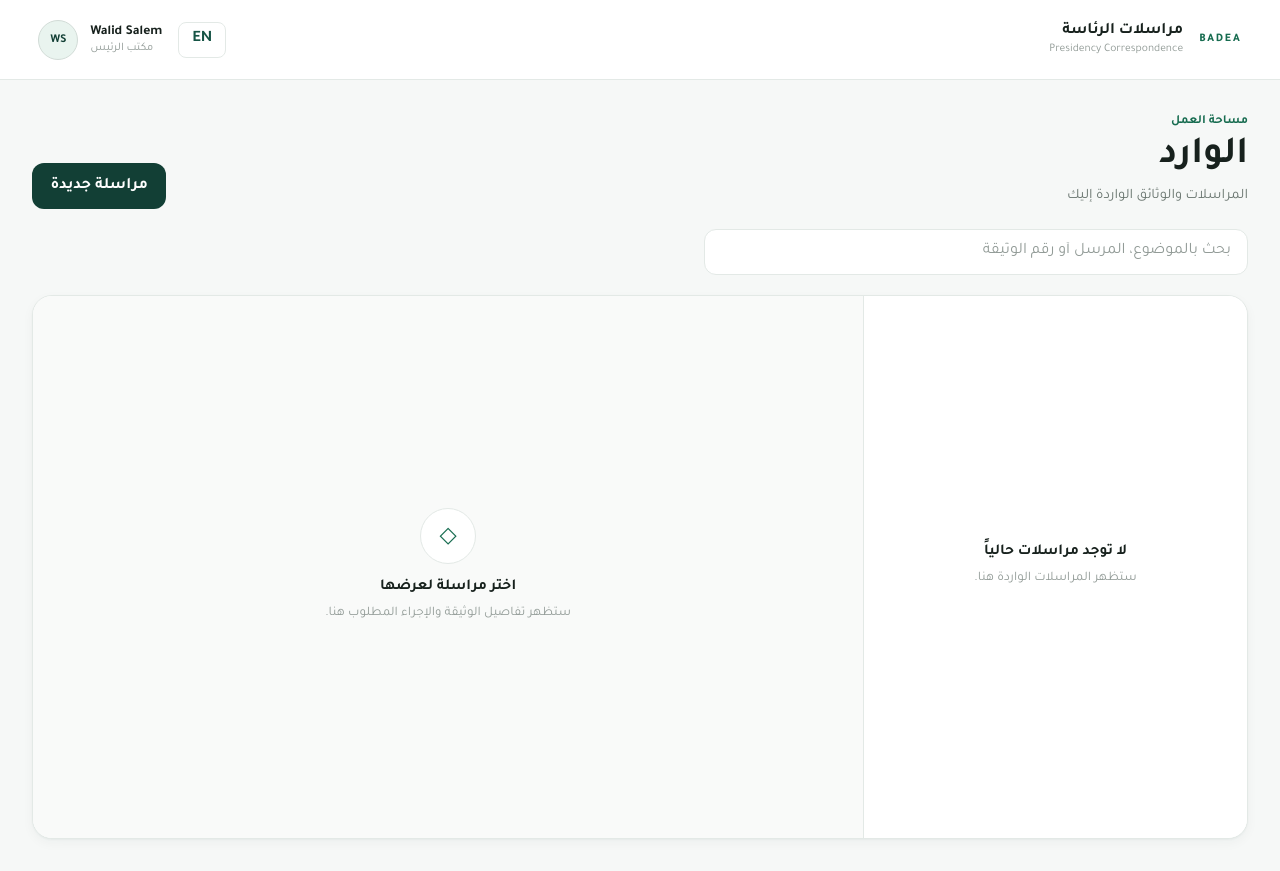
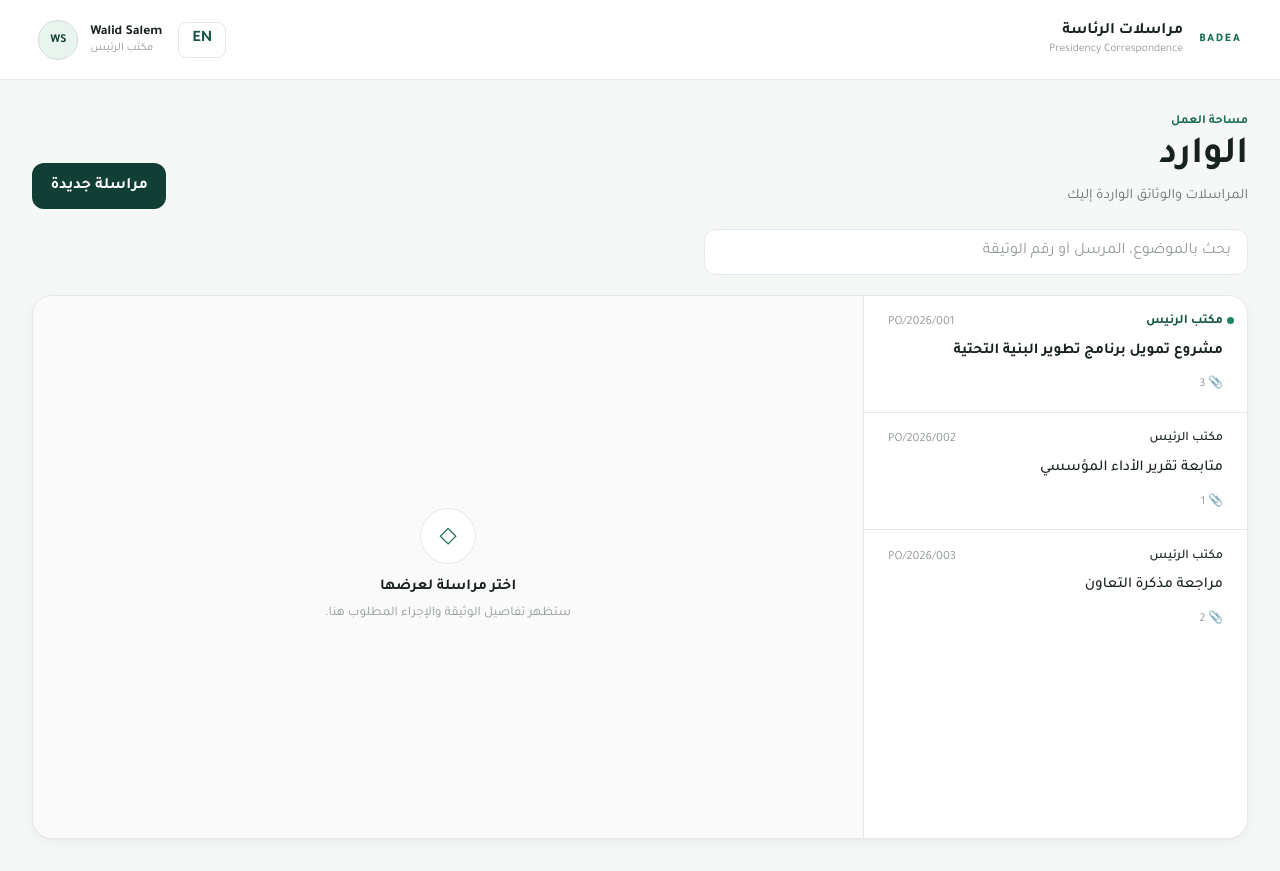
Before and after one commit to Walidelmasri/badea-correspondence-starter, an Angular app: page /inbox in a window 1280 px wide. Built offline with nearby package versions, Linux system fonts and the light colour scheme.

Commit message:
feat: add inbox selection and correspondence detail view

```diff
--- a/src/app/features/inbox/application/inbox.facade.ts
+++ b/src/app/features/inbox/application/inbox.facade.ts
@@ -2,6 +2,7 @@ import {
   computed,
   inject,
   Injectable,
+  signal,
 } from '@angular/core';
 import { toSignal } from '@angular/core/rxjs-interop';
 
@@ -10,6 +11,8 @@ import { CorrespondenceRepository } from '../domain/correspondence.repository';
 @Injectable()
 export class InboxFacade {
   private readonly repository = inject(CorrespondenceRepository);
+
+  private readonly selectedCorrespondenceId = signal<string | null>(null);
 
   readonly correspondence = toSignal(
     this.repository.getInbox(),
@@ -24,4 +27,24 @@ export class InboxFacade {
         .filter((item) => item.status === 'unread')
         .length,
   );
+
+  readonly selectedCorrespondence = computed(
+    () => {
+      const selectedId = this.selectedCorrespondenceId();
+
+      if (selectedId === null) {
+        return null;
+      }
+
+      return (
+        this.correspondence()
+          .find((item) => item.id === selectedId)
+        ?? null
+      );
+    },
+  );
+
+  selectCorrespondence(id: string): void {
+    this.selectedCorrespondenceId.set(id);
+  }
 }
--- a/src/app/features/inbox/presentation/inbox-page.component.html
+++ b/src/app/features/inbox/presentation/inbox-page.component.html
@@ -40,6 +40,7 @@
       class="inbox-workspace__list"
       [attr.aria-label]="translation.text().inbox.title"
     >
+      @if (inbox.correspondence().length === 0) {
         <div class="inbox-workspace__empty">
           <strong>
             {{ translation.text().inbox.empty.title }}
@@ -49,12 +50,102 @@
             {{ translation.text().inbox.empty.description }}
           </span>
         </div>
+      } @else {
+        <div class="correspondence-list">
+          @for (
+            item of inbox.correspondence();
+            track item.id
+          ) {
+            <button
+              class="correspondence-card"
+              [class.correspondence-card--unread]="
+                item.status === 'unread'
+              "
+              [class.correspondence-card--selected]="
+                inbox.selectedCorrespondence()?.id === item.id
+              "
+              type="button"
+              (click)="inbox.selectCorrespondence(item.id)"
+            >
+              <span
+                class="correspondence-card__status"
+                aria-hidden="true"
+              ></span>
+
+              <div class="correspondence-card__body">
+                <div class="correspondence-card__meta">
+                  <strong>
+                    {{ item.senderName }}
+                  </strong>
+
+                  <span>
+                    {{ item.referenceNumber }}
+                  </span>
+                </div>
+
+                <h2>
+                  {{ item.subject }}
+                </h2>
+
+                <div class="correspondence-card__footer">
+                  @if (item.attachmentCount > 0) {
+                    <span>
+                      📎 {{ item.attachmentCount }}
+                    </span>
+                  }
+                </div>
+              </div>
+            </button>
+          }
+        </div>
+      }
     </section>
 
     <section
       class="inbox-workspace__detail"
       aria-live="polite"
     >
+      @if (inbox.selectedCorrespondence(); as selected) {
+        <article class="correspondence-detail">
+          <header class="correspondence-detail__header">
+            <div>
+              <span class="correspondence-detail__reference">
+                {{ selected.referenceNumber }}
+              </span>
+
+              <h2>
+                {{ selected.subject }}
+              </h2>
+            </div>
+          </header>
+
+          <dl class="correspondence-detail__metadata">
+            <div>
+              <dt>المرسل</dt>
+              <dd>{{ selected.senderName }}</dd>
+            </div>
+
+            <div>
+              <dt>الإدارة</dt>
+              <dd>{{ selected.senderDepartment }}</dd>
+            </div>
+
+            <div>
+              <dt>الإجراء المطلوب</dt>
+              <dd>{{ selected.instruction }}</dd>
+            </div>
+
+            <div>
+              <dt>المرفقات</dt>
+              <dd>{{ selected.attachmentCount }}</dd>
+            </div>
+          </dl>
+
+          <div class="correspondence-detail__document">
+            <span>معاينة الوثيقة</span>
+          </div>
+        </article>
+      } @else {
         <div class="inbox-workspace__placeholder">
           <div
             class="inbox-workspace__placeholder-icon"
@@ -71,6 +162,7 @@
             {{ translation.text().inbox.detailPlaceholder.description }}
           </span>
         </div>
+      }
     </section>
   </div>
 </section>
--- a/src/app/features/inbox/presentation/inbox-page.component.scss
+++ b/src/app/features/inbox/presentation/inbox-page.component.scss
@@ -274,3 +274,267 @@
     display: none;
   }
 }
+.correspondence-list {
+  display: flex;
+  flex-direction: column;
+}
+
+.correspondence-card {
+  position: relative;
+
+  width: 100%;
+
+  display: block;
+
+  padding: 0;
+
+  border: 0;
+  border-block-end: 1px solid var(--color-border);
+
+  background: var(--color-surface);
+  color: inherit;
+
+  text-align: start;
+
+  cursor: pointer;
+
+  transition:
+    background-color var(--transition-fast),
+    box-shadow var(--transition-fast);
+}
+
+.correspondence-card:last-child {
+  border-block-end: 0;
+}
+
+.correspondence-card:hover {
+  background: var(--color-primary-050);
+}
+
+.correspondence-card:focus-visible {
+  outline: 3px solid var(--color-primary-100);
+  outline-offset: -3px;
+}
+
+.correspondence-card__status {
+  position: absolute;
+
+  inset-block-start: 1.35rem;
+  inset-inline-start: 0.8rem;
+
+  width: 0.45rem;
+  height: 0.45rem;
+
+  border-radius: 50%;
+
+  background: transparent;
+}
+
+.correspondence-card--unread
+  .correspondence-card__status {
+  background: var(--color-primary-600);
+}
+
+.correspondence-card__body {
+  min-width: 0;
+
+  padding: 1.15rem 1.5rem;
+}
+
+.correspondence-card__meta {
+  display: flex;
+  align-items: center;
+  justify-content: space-between;
+  gap: 1rem;
+
+  color: var(--color-text-secondary);
+
+  font-size: 0.78rem;
+}
+
+.correspondence-card__meta strong {
+  min-width: 0;
+
+  overflow: hidden;
+
+  color: var(--color-text-primary);
+
+  font-size: 0.82rem;
+  font-weight: 500;
+
+  text-overflow: ellipsis;
+  white-space: nowrap;
+}
+
+.correspondence-card--unread
+  .correspondence-card__meta strong {
+  color: var(--color-primary-800);
+
+  font-weight: 700;
+}
+
+.correspondence-card__meta span {
+  flex: 0 0 auto;
+
+  color: var(--color-text-tertiary);
+
+  direction: ltr;
+}
+
+.correspondence-card h2 {
+  display: -webkit-box;
+
+  margin: 0.55rem 0 0;
+
+  overflow: hidden;
+
+  color: var(--color-text-primary);
+
+  font-size: 0.95rem;
+  font-weight: 500;
+  line-height: 1.55;
+
+  -webkit-box-orient: vertical;
+  -webkit-line-clamp: 2;
+}
+
+.correspondence-card--unread h2 {
+  font-weight: 700;
+}
+
+.correspondence-card__footer {
+  min-height: 1.25rem;
+
+  display: flex;
+  align-items: center;
+  gap: 0.75rem;
+
+  margin-block-start: 0.7rem;
+
+  color: var(--color-text-tertiary);
+
+  font-size: 0.75rem;
+}
+
+@media (max-width: 48rem) {
+  .correspondence-card__body {
+    padding: 1rem;
+  }
+}
+.correspondence-card--selected {
+  background: var(--color-primary-050);
+
+  box-shadow:
+    inset -3px 0 0 var(--color-primary-700);
+}
+
+html[dir='ltr'] .correspondence-card--selected {
+  box-shadow:
+    inset 3px 0 0 var(--color-primary-700);
+}
+
+.correspondence-detail {
+  min-height: 100%;
+
+  display: flex;
+  flex-direction: column;
+
+  padding: clamp(1.5rem, 3vw, 2.25rem);
+}
+
+.correspondence-detail__header {
+  padding-block-end: 1.25rem;
+
+  border-block-end: 1px solid var(--color-border);
+}
+
+.correspondence-detail__reference {
+  display: inline-block;
+
+  margin-block-end: 0.4rem;
+
+  color: var(--color-primary-700);
+
+  font-size: 0.78rem;
+  font-weight: 700;
+
+  direction: ltr;
+}
+
+.correspondence-detail__header h2 {
+  max-width: 52rem;
+
+  margin: 0;
+
+  color: var(--color-text-primary);
+
+  font-size: clamp(1.25rem, 2vw, 1.65rem);
+  font-weight: 700;
+  line-height: 1.55;
+}
+
+.correspondence-detail__metadata {
+  display: grid;
+  grid-template-columns:
+    repeat(2, minmax(0, 1fr));
+
+  gap: 1rem 2rem;
+
+  margin: 0;
+  padding-block: 1.5rem;
+}
+
+.correspondence-detail__metadata > div {
+  min-width: 0;
+}
+
+.correspondence-detail__metadata dt {
+  margin-block-end: 0.25rem;
+
+  color: var(--color-text-tertiary);
+
+  font-size: 0.75rem;
+  font-weight: 500;
+}
+
+.correspondence-detail__metadata dd {
+  margin: 0;
+
+  overflow-wrap: anywhere;
+
+  color: var(--color-text-primary);
+
+  font-size: 0.9rem;
+  font-weight: 500;
+}
+
+.correspondence-detail__document {
+  min-height: 24rem;
+
+  flex: 1;
+
+  display: grid;
+  place-items: center;
+
+  margin-block-start: 0.5rem;
+
+  border: 1px dashed var(--color-border-strong);
+  border-radius: var(--radius-lg);
+
+  background: var(--color-surface);
+
+  color: var(--color-text-tertiary);
+
+  font-size: 0.85rem;
+  font-weight: 500;
+}
+
+@media (max-width: 64rem) {
+  .correspondence-detail {
+    padding: 1.5rem;
+  }
+
+  .correspondence-detail__metadata {
+    grid-template-columns: 1fr;
+  }
+}
--- a/src/app/features/inbox/presentation/inbox-page.component.ts
+++ b/src/app/features/inbox/presentation/inbox-page.component.ts
@@ -5,14 +5,19 @@ import {
 } from '@angular/core';
 
 import { TranslationService } from '../../../core/i18n/translation.service';
+import { InboxFacade } from '../application/inbox.facade';
 
 @Component({
   selector: 'app-inbox-page',
   standalone: true,
   templateUrl: './inbox-page.component.html',
   styleUrl: './inbox-page.component.scss',
+  providers: [
+    InboxFacade,
+  ],
   changeDetection: ChangeDetectionStrategy.OnPush,
 })
 export class InboxPageComponent {
   readonly translation = inject(TranslationService);
+  readonly inbox = inject(InboxFacade);
 }
```
Lines whose indentation alone changed are shown as unchanged.
